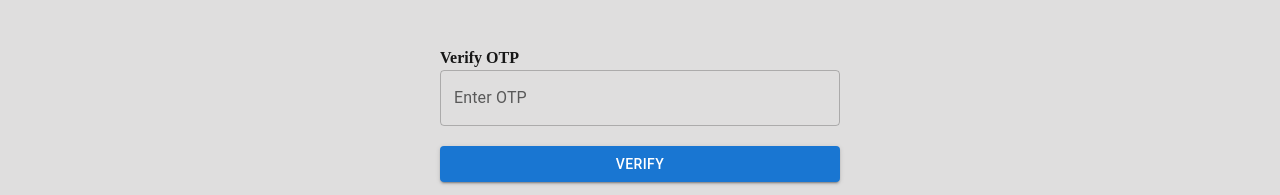
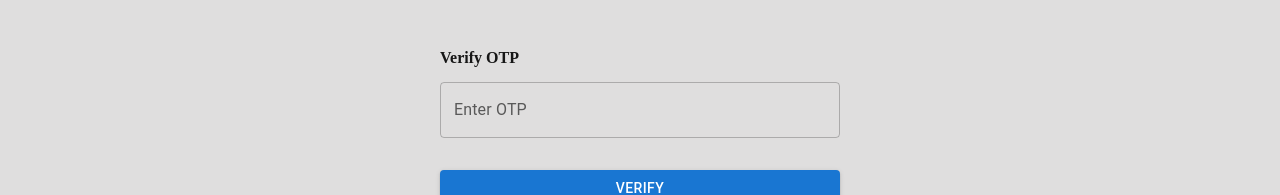
Before and after one commit to EnaBazar/enabazar-server, a React (Vite) app in the folder client/: page /verify-otp in a window 1280 px wide. Shown: the part 329-524 px from the top of the page. Built offline with nearby package versions, Linux system fonts and the light colour scheme; no server answers.

Commit message:
test update

```diff
--- a/client/src/Pages/Register/VerifyOtp.jsx
+++ b/client/src/Pages/Register/VerifyOtp.jsx
@@ -3,6 +3,8 @@ import { useLocation, useNavigate } from "react-router-dom";
 import { postData } from "../../utils/api";
 import TextField from "@mui/material/TextField";
 import Button from "@mui/material/Button";
+import { useContext } from "react";
+import { MyContext } from "../../App";
 
 const VerifyOtp = () => {
   const [otp, setOtp] = useState("");
@@ -12,7 +14,7 @@ const VerifyOtp = () => {
   const location = useLocation();
   const navigate = useNavigate();
   const mobile = location.state?.mobile;
-
+  const context = useContext(MyContext)
   // countdown
   useEffect(() => {
     if (seconds > 0) {
@@ -30,7 +32,7 @@ const VerifyOtp = () => {
     });
 
     if (!res?.error) {
-      alert("Verified Successfully");
+      context.openAlertBox("success","আপনার নাম্বার সফলভাবে ভেরিফাই করা হয়েছে!");
       navigate("/login");
     } else {
       alert(res?.message);
@@ -55,6 +57,7 @@ const VerifyOtp = () => {
 
       <TextField
         label="Enter OTP"
+        className="!mt-3 !mb-3"
         fullWidth
         inputProps={{ maxLength: 6 }}
         value={otp}
```
